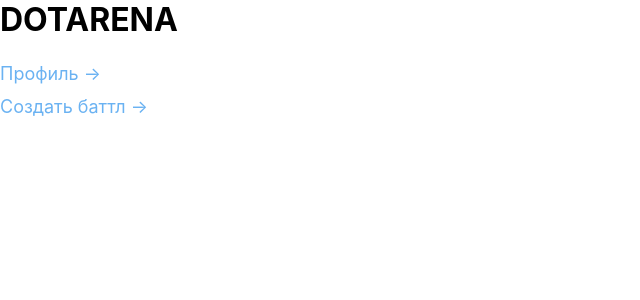
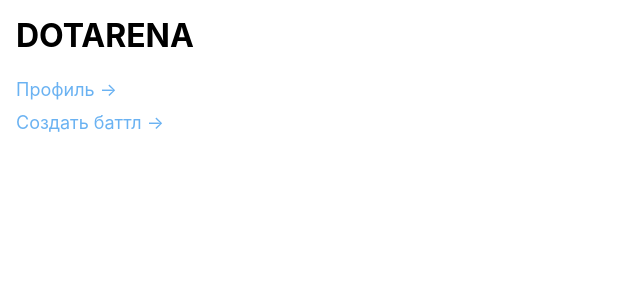
Before and after one commit to St3pAn1ndzy/dotarena, a React (Vite) app in the folder frontend/: page / in a window 1280 px wide. Shown: the top 300 px of the page, without its empty margins (0-640 px from the left). Built offline with nearby package versions, Linux system fonts and the light colour scheme.

Commit message:
feat: mod index.css

```diff
--- a/frontend/src/index.css
+++ b/frontend/src/index.css
@@ -8,10 +8,13 @@ body {
   font-family: -apple-system, BlinkMacSystemFont, 'Segoe UI', Roboto, sans-serif;
   -webkit-font-smoothing: antialiased;
   -moz-osx-font-smoothing: grayscale;
+  color: #000;
+  background: #fff;
 }
 
 #root {
   min-height: 100svh;
   display: flex;
   flex-direction: column;
+  padding: 16px;
 }
```
